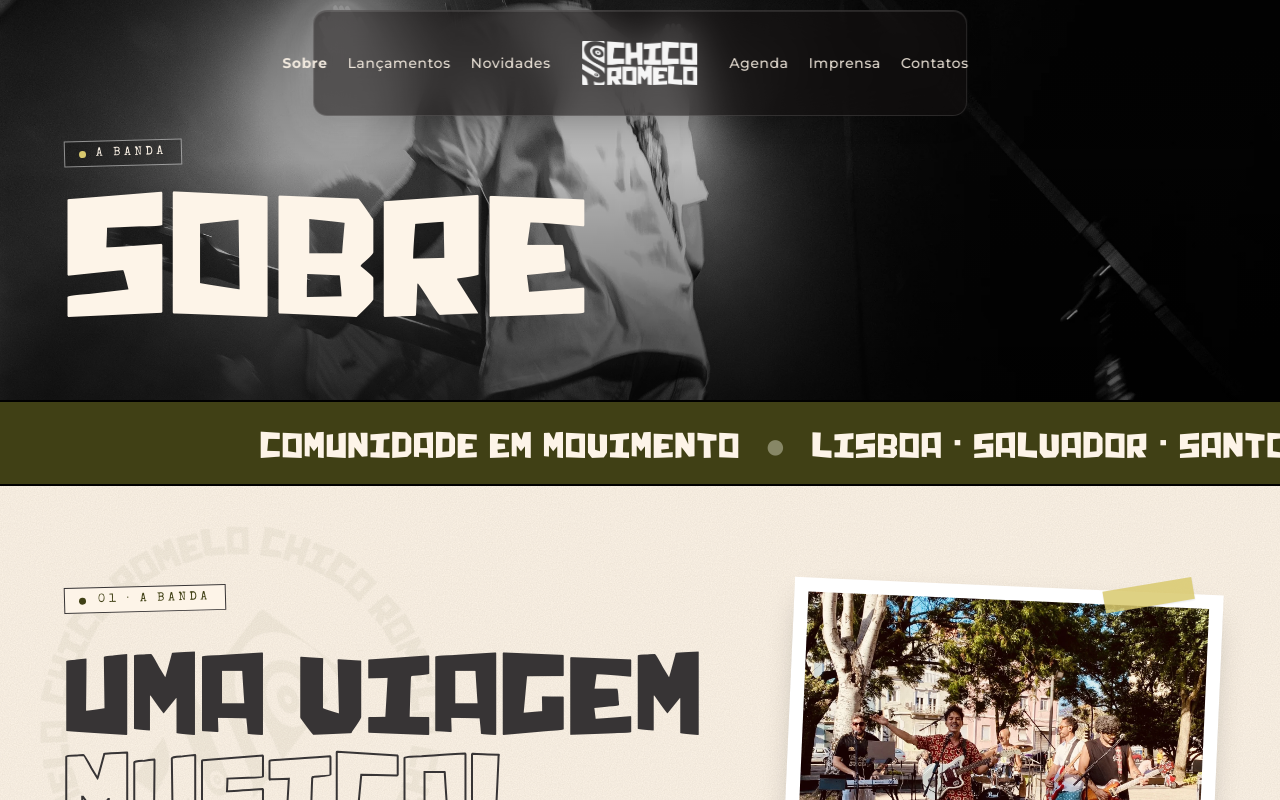
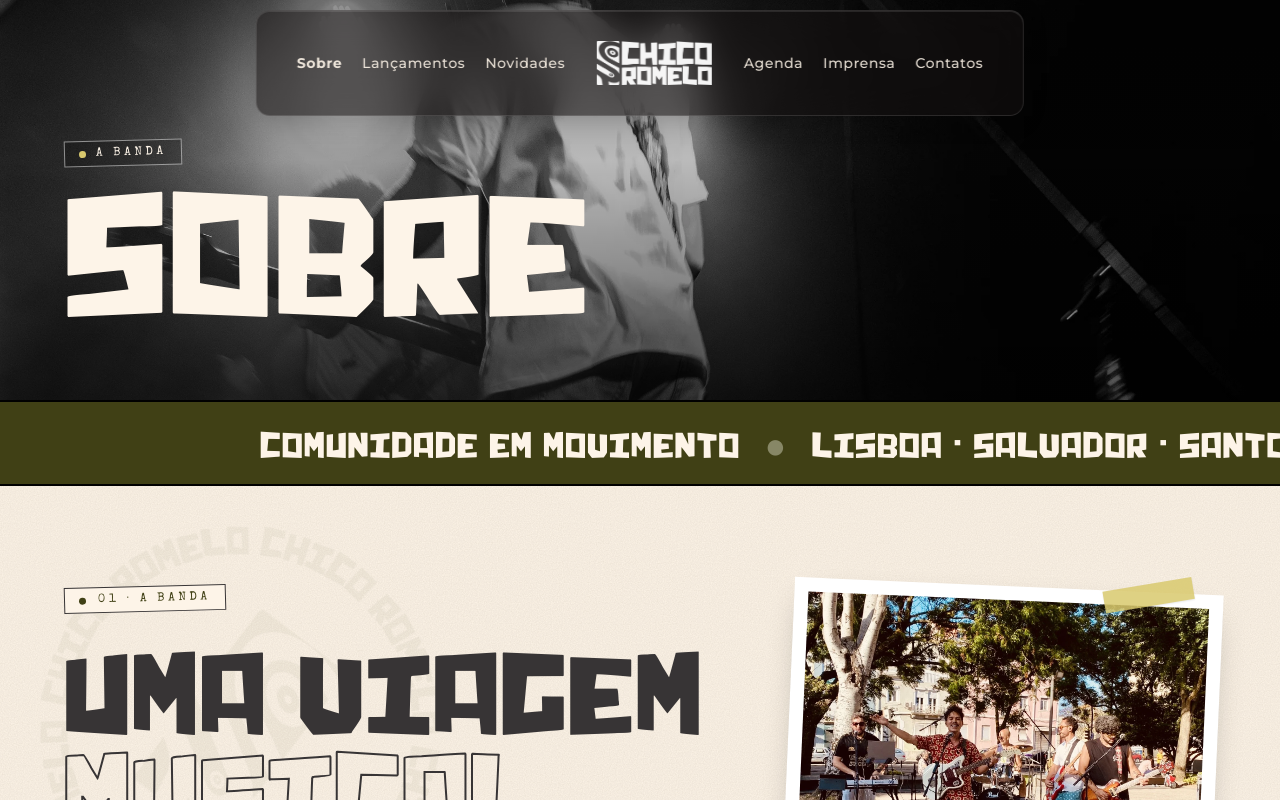
Before and after one commit to romelochico/chico-romelo-fullstack, a Next.js app: page /sobre in a window 1280 px wide. Shown: the top 800 px of the page. Built offline with nearby package versions, Linux system fonts and the light colour scheme.

Commit message:
Tag and Navbar fix

```diff
--- a/src/components/Nav/Nav.styles.js
+++ b/src/components/Nav/Nav.styles.js
@@ -20,6 +20,10 @@ export const NavWrapper = styled.nav`
   letter-spacing: 0.04em;
   border-radius: 14px;
 
+  /* Never let the pill get squeezed narrower than its content — that's what
+     was causing links/logo to collapse or overflow the background. */
+  width: max-content;
+
   /* Always centered horizontally */
   left: 50%;
   transform: translateX(-50%);
@@ -31,6 +35,7 @@ export const NavWrapper = styled.nav`
   `}
 
   @media (max-width: ${({ theme }) => theme.breakpoints.tablet}) {
+    width: auto;
     padding: 16px 18px;
     right: 10px;
     left: 10px;
@@ -62,10 +67,10 @@ export const NavLinks = styled.div`
   display: flex;
   gap: 20px;
   flex: 1;
-  min-width: 0;
+  min-width: max-content;
   justify-content: ${({ $right }) => $right ? 'flex-start' : 'flex-end'};
 
-  a { opacity: 0.9; transition: opacity 0.2s; }
+  a { opacity: 0.9; transition: opacity 0.2s; flex-shrink: 0; white-space: nowrap; }
   a:hover { opacity: 1; }
 
   @media (max-width: ${({ theme }) => theme.breakpoints.tablet}) {
--- a/src/components/ShowCard/ShowCard.tsx
+++ b/src/components/ShowCard/ShowCard.tsx
@@ -26,12 +26,12 @@ export default function ShowCard({ day, month, year, name, venue, tags = [], lin
       </ShowInfo>
 
       <ShowCta>
-        {badge && <ShowBadge>{badge}</ShowBadge>}
         {link && (
           link.external
             ? <ShowLink href={link.href} target="_blank" rel="noopener noreferrer">{link.label}</ShowLink>
             : <Link href={link.href} passHref legacyBehavior><ShowLink as="a">{link.label}</ShowLink></Link>
         )}
+        {badge && <ShowBadge>{badge}</ShowBadge>}
       </ShowCta>
     </CardRow>
   )
```
Also changed, not shown: src/components/ShowCard/ShowCard.styles.js (+7 -0 lines).
